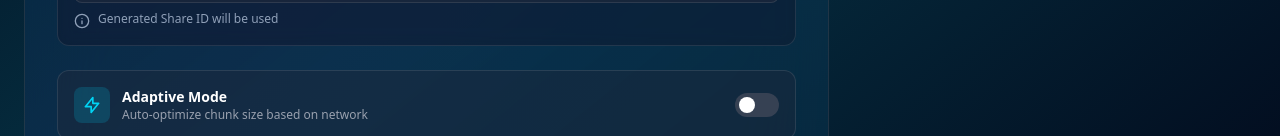
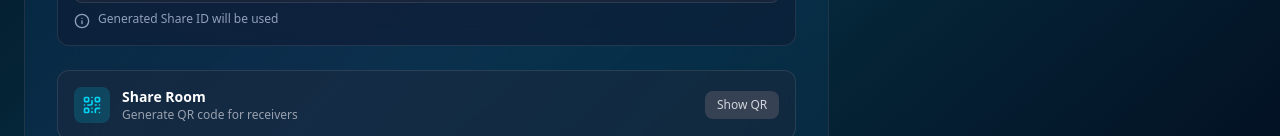
Before and after one commit to woishrayan2009-source/aetherlink, a Next.js app: page /sender in a window 1280 px wide. Both pictures are taken after typing "Sample" into the empty fields and a click on the button "Generate". Shown: the part 664-800 px from the top of the page. Built offline with nearby package versions, Linux system fonts and the light colour scheme; no server answers.

Commit message:
QR system added

```diff
--- a/components/FileUpload.tsx
+++ b/components/FileUpload.tsx
@@ -16,6 +16,7 @@ import { AdvancedSettingsToggle } from "./upload/AdvancedSettingsToggle";
 import { FileSelector } from "./upload/FileSelector";
 import { ShareIDSetter } from "./upload/ShareIDSetter";
 import { NetworkMonitorDisplay } from "./NetworkMonitorDisplay";
+import { QRCodeGenerator } from "./upload/QRCodeGenerator";
 
 import { useUploadState } from "@/hooks/useUploadState";
 import { useNetworkDetection } from "@/hooks/useNetworkDetection";
@@ -134,6 +135,13 @@ export default function FileUpload() {
                 <ShareIDSetter
                   shareId={state.shareId}
                   onShareIdChange={state.setShareId}
+                  isDark={true}
+                  disabled={state.isUploading}
+                />
+
+                {/* QR Code Generator */}
+                <QRCodeGenerator
+                  shareId={state.shareId}
                   isDark={true}
                   disabled={state.isUploading}
                 />
--- a/components/MultiFileUpload.tsx
+++ b/components/MultiFileUpload.tsx
@@ -9,6 +9,7 @@ import { NetworkMonitorDisplay } from "./NetworkMonitorDisplay";
 import { AdvancedSettingsToggle } from "./upload/AdvancedSettingsToggle";
 import { NetworkSelector } from "./upload/NetworkSelector";
 import { UploadModeToggle } from "./upload/UploadModeToggle";
+import { QRCodeGenerator } from "./upload/QRCodeGenerator";
 
 import { useMultiFileUpload } from "@/hooks/useMultiFileUpload";
 import { useNetworkDetection } from "@/hooks/useNetworkDetection";
@@ -108,6 +109,13 @@ export default function MultiFileUpload() {
                 <ShareIDSetter
                   shareId={customShareId}
                   onShareIdChange={setCustomShareId}
+                  isDark={true}
+                  disabled={multiUpload.state.isUploading}
+                />
+
+                {/* QR Code Generator */}
+                <QRCodeGenerator
+                  shareId={customShareId}
                   isDark={true}
                   disabled={multiUpload.state.isUploading}
                 />
--- /dev/null
+++ b/components/upload/QRCodeGenerator.tsx
@@ -0,0 +1,106 @@
+"use client";
+import { useState } from "react";
+import QRCode from "react-qr-code";
+import { QrCode, Copy, Check } from "lucide-react";
+
+interface QRCodeGeneratorProps {
+  shareId: string;
+  isDark?: boolean;
+  disabled?: boolean;
+}
+
+export function QRCodeGenerator({ shareId, isDark = true, disabled = false }: QRCodeGeneratorProps) {
+  const [showQR, setShowQR] = useState(false);
+  const [copied, setCopied] = useState(false);
+
+  // Generate the receiver URL with share ID
+  const receiverUrl = `${process.env.NEXT_PUBLIC_ORIGIN_URL}/receiver?share_id=${encodeURIComponent(shareId)}`;
+
+  const copyToClipboard = async () => {
+    try {
+      await navigator.clipboard.writeText(receiverUrl);
+      setCopied(true);
+      setTimeout(() => setCopied(false), 2000);
+    } catch (err) {
+      console.error('Failed to copy:', err);
+    }
+  };
+
+  if (!shareId || disabled) {
+    return null;
+  }
+
+  return (
+    <div className="space-y-3">
+      <div className="flex items-center justify-between p-3 sm:p-4 rounded-xl border bg-slate-800/50 border-white/10">
+        <div className="flex items-center gap-2 sm:gap-3">
+          <div className="p-1.5 sm:p-2 rounded-lg bg-cyan-500/20">
+            <QrCode className="w-4 h-4 sm:w-5 sm:h-5 text-cyan-400" />
+          </div>
+          <div>
+            <h3 className="font-semibold text-xs sm:text-sm text-white">
+              Share Room
+            </h3>
+            <p className="text-xs text-gray-400 hidden sm:block">
+              Generate QR code for receivers
+            </p>
+          </div>
+        </div>
+        <button
+          onClick={() => setShowQR(!showQR)}
+          className={`px-3 py-1.5 rounded-lg text-xs font-medium transition-colors ${
+            showQR
+              ? 'bg-cyan-500/20 text-cyan-400 hover:bg-cyan-500/30'
+              : 'bg-gray-700 text-gray-300 hover:bg-gray-600'
+          }`}
+        >
+          {showQR ? 'Hide QR' : 'Show QR'}
+        </button>
+      </div>
+
+      {showQR && (
+        <div className="animate-in fade-in slide-in-from-top-2 duration-300">
+          <div className="p-4 rounded-xl border bg-slate-800/50 border-white/10">
+            <div className="flex flex-col items-center space-y-4">
+              <div className="p-4 bg-white rounded-lg">
+                <QRCode
+                  value={receiverUrl}
+                  size={200}
+                  style={{ height: "auto", maxWidth: "100%", width: "100%" }}
+                />
+              </div>
+
+              <div className="w-full space-y-2">
+                <p className="text-xs text-gray-400 text-center">
+                  Scan this QR code on another device to join the room
+                </p>
+
+                <div className="flex items-center gap-2 p-2 bg-slate-900/50 rounded-lg">
+                  <code className="flex-1 text-xs text-cyan-400 font-mono break-all">
+                    {receiverUrl}
+                  </code>
+                  <button
+                    onClick={copyToClipboard}
+                    className="flex items-center gap-1 px-2 py-1 rounded text-xs font-medium transition-colors bg-cyan-500/20 text-cyan-400 hover:bg-cyan-500/30"
+                  >
+                    {copied ? (
+                      <>
+                        <Check className="w-3 h-3" />
+                        <span>Copied</span>
+                      </>
+                    ) : (
+                      <>
+                        <Copy className="w-3 h-3" />
+                        <span>Copy</span>
+                      </>
+                    )}
+                  </button>
+                </div>
+              </div>
+            </div>
+          </div>
+        </div>
+      )}
+    </div>
+  );
+}
--- a/components/upload/index.ts
+++ b/components/upload/index.ts
@@ -19,3 +19,4 @@ export { MultiFileSelector } from './MultiFileSelector';
 export { MultiFileProgressList } from './MultiFileProgressList';
 export { MultiFileOverview } from './MultiFileOverview';
 export { UploadModeToggle } from './UploadModeToggle';
+export { QRCodeGenerator } from './QRCodeGenerator';
--- a/package.json
+++ b/package.json
@@ -16,8 +16,10 @@
     "browser-image-compression": "^2.0.2",
     "lucide-react": "^0.552.0",
     "next": "16.0.1",
+    "qrcode": "^1.5.4",
     "react": "19.2.0",
     "react-dom": "19.2.0",
+    "react-qr-code": "^2.0.18",
     "xxhash-wasm": "^1.1.0"
   },
   "devDependencies": {
```
Also changed, not shown: 2 other files (tests, documents, lock files or other folders).
